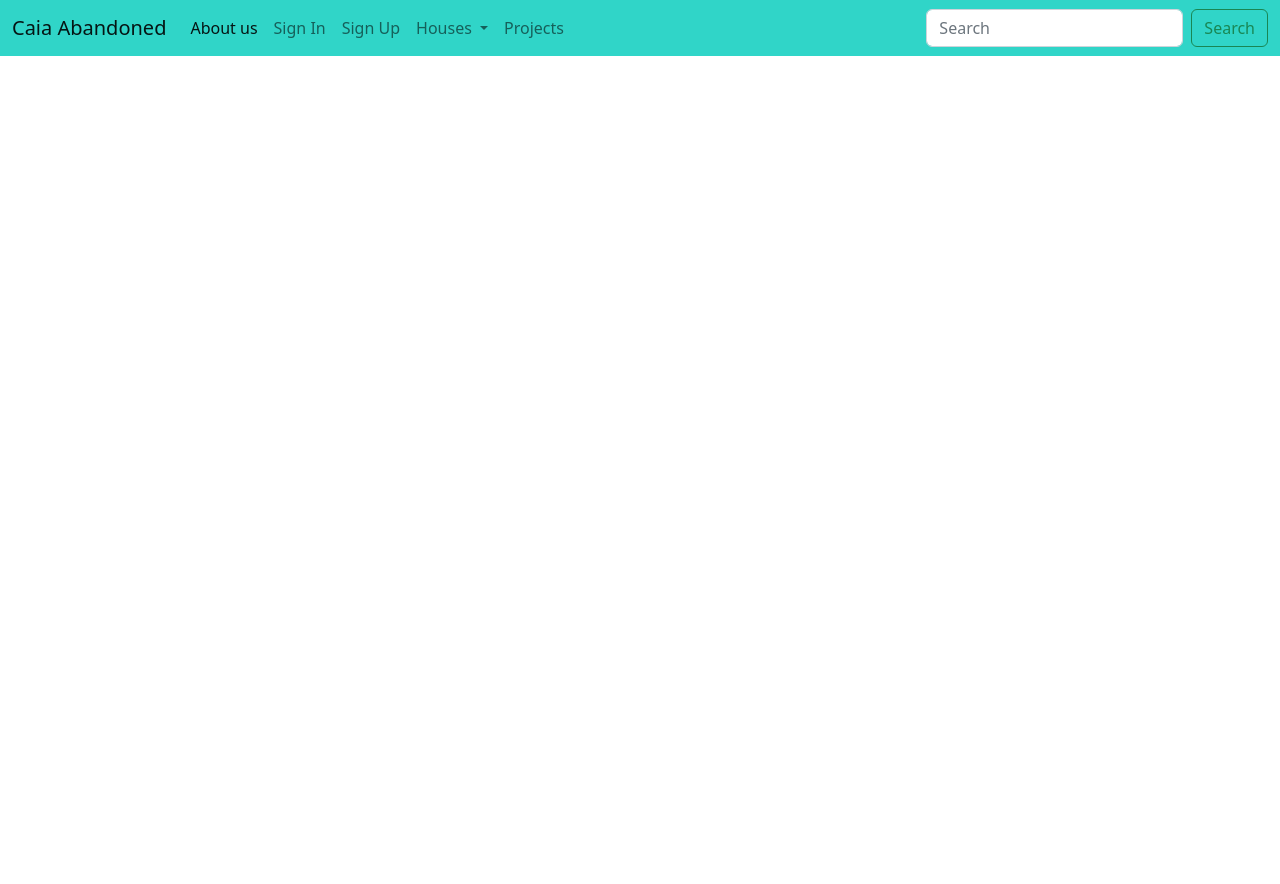
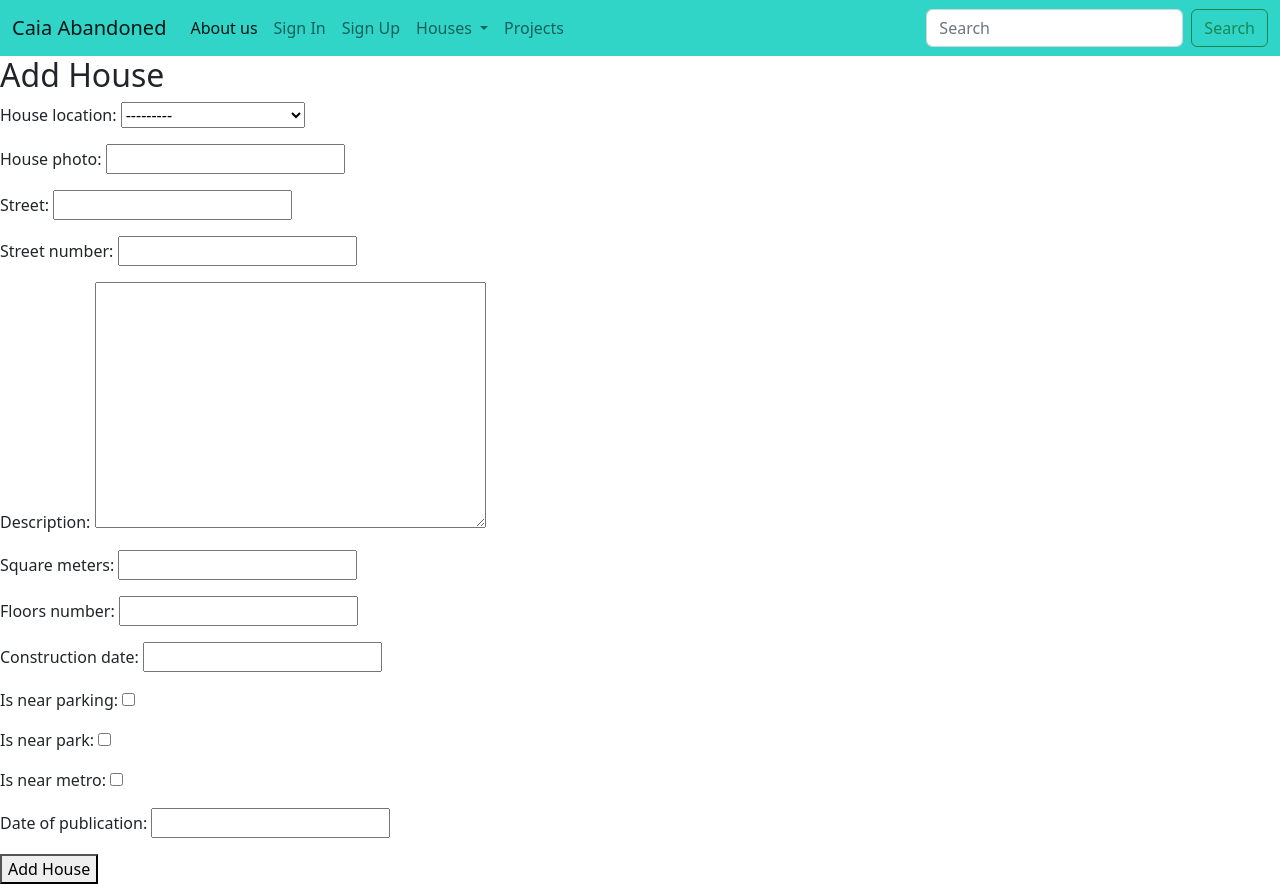
Before and after one commit to GerganaBot/caiaAbandoned, a Django app: page /houses/addhouse/ in a window 1280 px wide. Before the commit the page ends 56 px from the top, so only its background shows below. Run offline with Django 4.2, Linux system fonts and the light colour scheme; data comes from the database, SQL or seed files in the repository; both versions use the stored data as it was after the commit.

Commit message:
Added Add House form

```diff
--- /dev/null
+++ b/caiaAbandoned/houses/forms.py
@@ -0,0 +1,9 @@
+from django import forms
+from caiaAbandoned.houses.models import House
+
+
+class HouseForm(forms.ModelForm):
+    class Meta:
+        model = House
+        fields = ['house_location', 'house_photo', 'street', 'street_number', 'description', 'square_meters',
+                  'floors_number', 'construction_date', 'is_near_parking', 'is_near_park', 'is_near_metro', 'date_of_publication']
--- a/caiaAbandoned/houses/templates/houses/house-add-page.html
+++ b/caiaAbandoned/houses/templates/houses/house-add-page.html
@@ -1,6 +1,11 @@
 {% extends 'base.html' %}
 {% block content %}
 
-
+   <h2>Add House</h2>
+    <form method="post">
+    {% csrf_token %}
+    {{ form.as_p }}
+    <button class="add-btn" type="submit">Add House</button>
+    </form>
 
 {% endblock %}
--- a/caiaAbandoned/houses/views.py
+++ b/caiaAbandoned/houses/views.py
@@ -1,10 +1,15 @@
-from django.shortcuts import render
-
+from django.shortcuts import render, redirect
+from caiaAbandoned.houses.forms import HouseForm
 from caiaAbandoned.houses.models import House
 
 
 def add_house(request):
-    return render(request, template_name='houses/house-add-page.html')
+    form = HouseForm(request.POST or None)
+    if form.is_valid():
+        form.save()
+        return redirect('houses-list')
+    context = {'form': form}
+    return render(request, template_name='houses/house-add-page.html', context=context)
 
 
 def show_house_details(request, slug):
```
Also changed, not shown: db.sqlite3.
